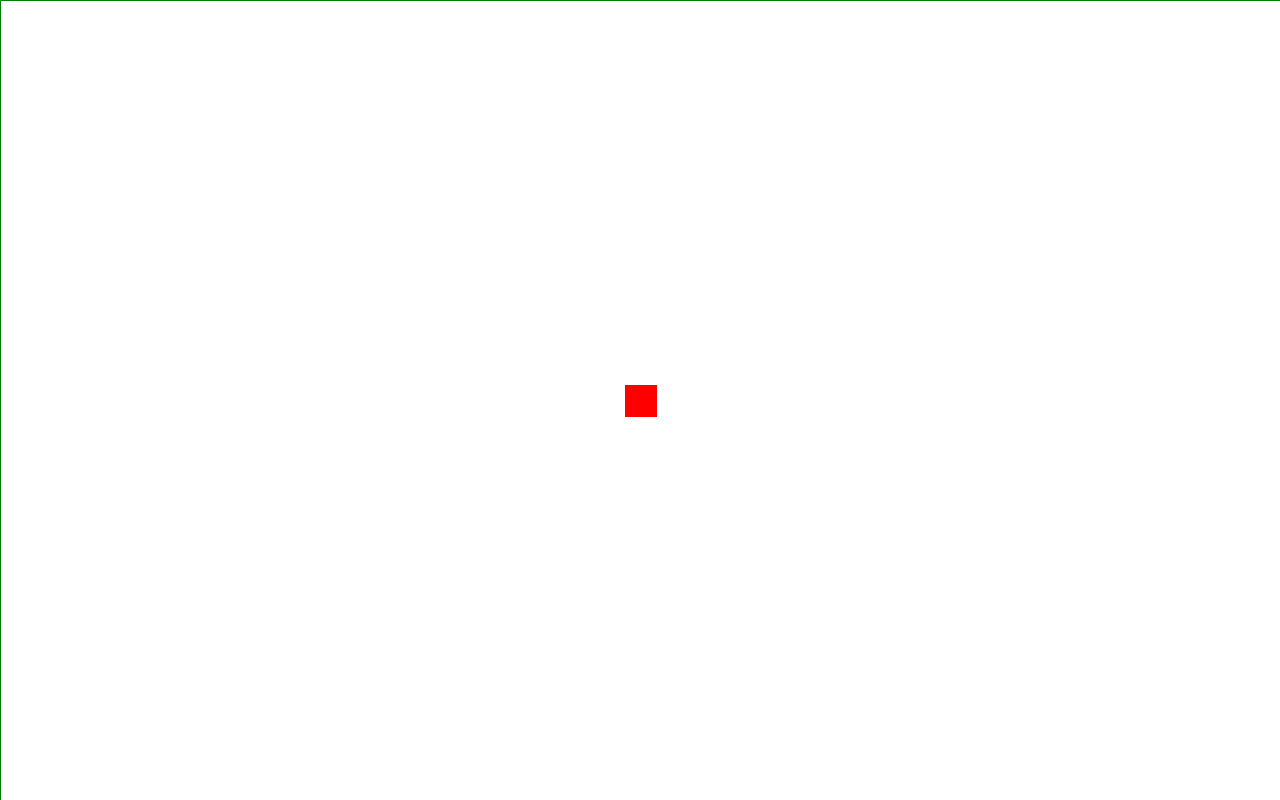
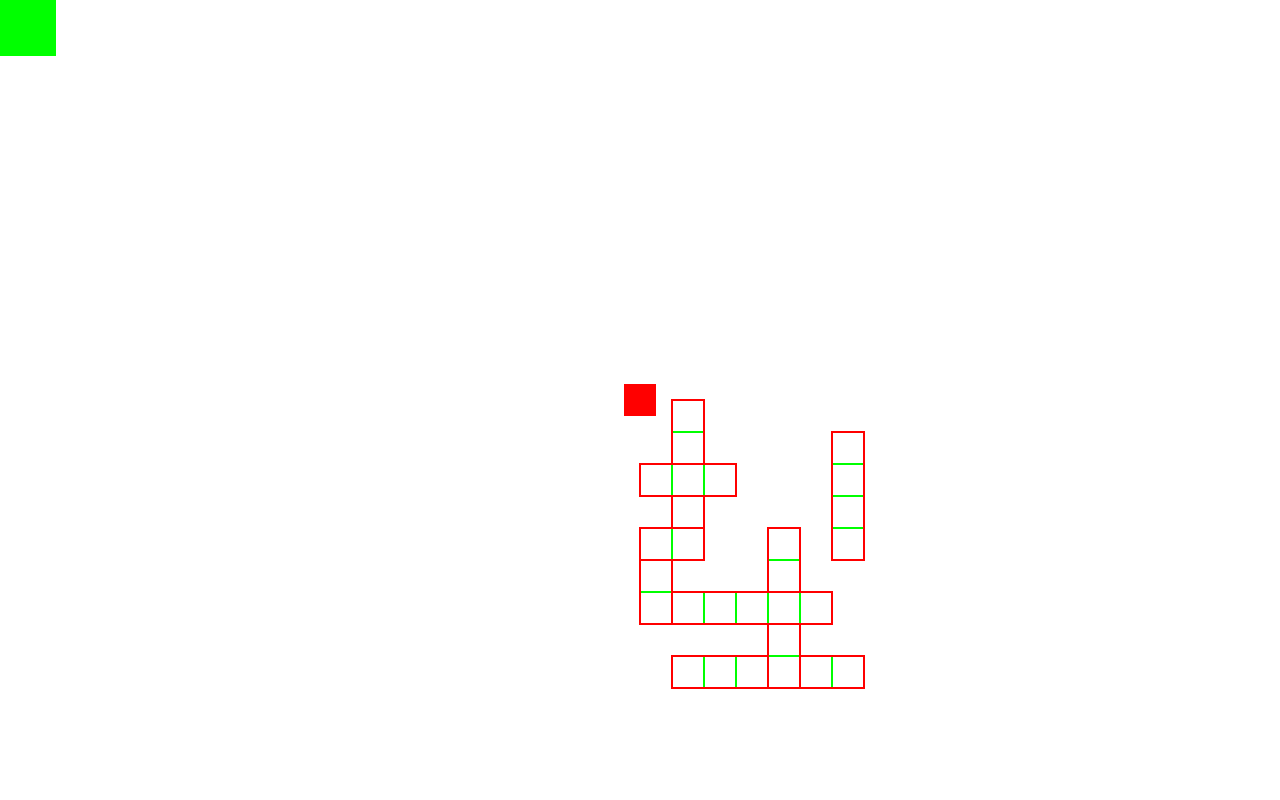
Before and after one commit to edlessz/sbu-game, a website built with Vite: page index.html in a window 1280 px wide. Built offline with nearby package versions, Linux system fonts and the light colour scheme.

Commit message:
feat: collision testing

```diff
--- a/src/engine/Component.ts
+++ b/src/engine/Component.ts
@@ -4,6 +4,7 @@ import type Scene from "./Scene";
 
 abstract class Component {
   public gameObject: GameObject | null = null;
+  public setup?(): void;
   public update?(deltaTime: number): void;
   public render?(g: CanvasRenderingContext2D): void;
 
--- a/src/engine/Game.ts
+++ b/src/engine/Game.ts
@@ -1,9 +1,14 @@
 import type Camera from "./components/Camera";
+import Mouse from "./Input/Mouse";
 import type Scene from "./Scene";
 
 class Game {
   private viewport: HTMLCanvasElement | null = null;
   private context: CanvasRenderingContext2D | null = null;
+
+  public readonly Input = {
+    Mouse: new Mouse(),
+  } as const;
 
   public resizeViewport(): void {
     if (!this.viewport || !this.context) return;
@@ -22,8 +27,10 @@ class Game {
     this.viewport.height = height * dpr;
   }
   public setViewport(viewport: HTMLCanvasElement | null) {
+    this.Input.Mouse.destroy();
     this.viewport = viewport;
     this.context = this.viewport?.getContext("2d") || null;
+    if (this.viewport) this.Input.Mouse.initialize(this.viewport);
   }
   public getViewport(): HTMLCanvasElement | null {
     return this.viewport;
@@ -45,6 +52,8 @@ class Game {
 
   private lastTime: number = performance.now();
   public start(): void {
+    this.scene?.setup();
+
     this.lastTime = performance.now();
     requestAnimationFrame(this.loop.bind(this));
   }
@@ -62,6 +71,7 @@ class Game {
     this.scene.update(deltaTime);
 
     const ctx = this.context;
+    ctx.resetTransform();
     ctx.clearRect(0, 0, ctx.canvas.width, ctx.canvas.height);
     if (this.activeCamera) {
       ctx.save();
--- a/src/engine/GameObject.ts
+++ b/src/engine/GameObject.ts
@@ -19,6 +19,7 @@ class GameObject {
     this.components.push(component);
     return component;
   }
+
   public getComponent<T extends Component>(
     ComponentType: new () => T
   ): T | null {
@@ -27,6 +28,9 @@ class GameObject {
     );
   }
 
+  public setup(): void {
+    for (const component of this.components) component.setup?.();
+  }
   public update(deltaTime: number): void {
     for (const component of this.components) component.update?.(deltaTime);
   }
--- /dev/null
+++ b/src/engine/Input/Mouse.ts
@@ -0,0 +1,26 @@
+import type { Vector2 } from "../types";
+
+class Mouse {
+  private viewportRef: HTMLCanvasElement | null = null;
+
+  public position: Vector2 = { x: 0, y: 0 };
+
+  private onMouseMove = (event: MouseEvent) => {
+    this.position.x = event.clientX;
+    this.position.y = event.clientY;
+  };
+  private onMouseMoveEvent = this.onMouseMove.bind(this);
+
+  public initialize(viewportRef: HTMLCanvasElement): void {
+    this.viewportRef = viewportRef;
+    this.viewportRef.addEventListener("mousemove", this.onMouseMoveEvent);
+  }
+  public destroy(): void {
+    if (!this.viewportRef) return;
+
+    this.viewportRef.removeEventListener("mousemove", this.onMouseMoveEvent);
+    this.viewportRef = null;
+  }
+}
+
+export default Mouse;
--- /dev/null
+++ b/src/engine/Input/index.ts
@@ -0,0 +1 @@
+export * from "./Mouse";
--- a/src/engine/Scene.ts
+++ b/src/engine/Scene.ts
@@ -8,6 +8,9 @@ class Scene {
 
   public activeCamera: Camera | null = null;
 
+  public setup(): void {
+    for (const obj of this.gameObjects) obj.setup();
+  }
   public update(deltaTime: number): void {
     for (const obj of this.gameObjects) obj.update(deltaTime);
   }
@@ -17,9 +20,10 @@ class Scene {
     );
     for (const obj of sortedGameObjects) obj.render(g);
   }
-  public addGameObject(gameObject: GameObject): void {
-    this.gameObjects.push(gameObject);
-    gameObject.scene = this;
+
+  public addGameObject(...gameObjects: GameObject[]): void {
+    this.gameObjects.push(...gameObjects);
+    for (const gameObject of gameObjects) gameObject.scene = this;
   }
   public removeGameObject(gameObject: GameObject): void {
     this.gameObjects = this.gameObjects.filter((obj) => obj !== gameObject);
--- a/src/engine/components/Camera.ts
+++ b/src/engine/components/Camera.ts
@@ -1,9 +1,10 @@
 import Component from "../Component";
+import type { Vector2 } from "../types";
 
 class Camera extends Component {
   public ppu: number = 32;
 
-  getTransform(): (ctx: CanvasRenderingContext2D) => void {
+  public getTransform(): (ctx: CanvasRenderingContext2D) => void {
     if (!this.gameObject)
       throw new Error("Camera must be attached to a GameObject");
 
@@ -22,6 +23,21 @@ class Camera extends Component {
       ctx.translate(-centerX, -centerY);
     };
   }
+
+  public screenToWorld(screenPos: Vector2): Vector2 {
+    const viewport = this.game?.getViewport();
+    if (!viewport)
+      throw new Error("Game must have a viewport to convert screen to world");
+
+    return {
+      x:
+        (screenPos.x - viewport.width / 2) / this.ppu +
+        (this.gameObject?.position.x ?? 0),
+      y:
+        (screenPos.y - viewport.height / 2) / this.ppu +
+        (this.gameObject?.position.y ?? 0),
+    };
+  }
 }
 
 export default Camera;
--- a/src/engine/components/Test.ts
+++ /dev/null
@@ -1,12 +0,0 @@
-import Camera from "./Camera";
-
-class Test extends Camera {
-  public render(g: CanvasRenderingContext2D): void {
-    if (!this.gameObject) return;
-    const { x, y } = this.gameObject.position;
-    g.fillStyle = "red";
-    g.fillRect(x - 0.5, y - 0.5, 1, 1);
-  }
-}
-
-export default Test;
--- /dev/null
+++ b/src/engine/components/TileMapCollider.ts
@@ -0,0 +1,128 @@
+import Component from "../Component";
+import type { Vector2 } from "../types";
+
+interface Rectangle {
+  x: number;
+  y: number;
+  width: number;
+  height: number;
+}
+
+class TileMapCollider extends Component {
+  private solids: Record<string, boolean> = {};
+  private solidRectangles: Rectangle[] = [];
+
+  private encodeAddress(x: number, y: number): string {
+    return `${x},${y}`;
+  }
+  private decodeAddress(address: string): Vector2 {
+    const [x, y] = address.split(",").map(Number);
+    return { x, y };
+  }
+  public loadData(data: Map<number[], boolean>): void {
+    this.solids = Object.fromEntries(
+      Array.from(data.entries())
+        .filter(([pos, _]) => pos.length === 2)
+        .map(([pos, solid]) => [this.encodeAddress(pos[0], pos[1]), solid])
+    );
+    this.generateRectangles();
+  }
+  public generateRectangles(): void {
+    const rectangles: Rectangle[] = [];
+    const visited: Record<string, boolean> = {};
+
+    const isSolid = (x: number, y: number): boolean =>
+      this.solids[this.encodeAddress(x, y)] ?? false;
+    const markVisited = (x: number, y: number): void => {
+      visited[this.encodeAddress(x, y)] = true;
+    };
+    const isVisited = (x: number, y: number): boolean =>
+      visited[this.encodeAddress(x, y)] ?? false;
+
+    Object.keys(this.solids).forEach((address) => {
+      const { x: startX, y: startY } = this.decodeAddress(address);
+      if (!isSolid(startX, startY) || isVisited(startX, startY)) return;
+
+      let width = 1;
+      let height = 1;
+
+      // Expand width
+      while (
+        isSolid(startX + width, startY) &&
+        !isVisited(startX + width, startY)
+      ) {
+        width++;
+      }
+
+      // Expand height
+      let canExpandHeight = true;
+      while (canExpandHeight) {
+        for (let x = 0; x < width; x++) {
+          if (
+            !isSolid(startX + x, startY + height) ||
+            isVisited(startX + x, startY + height)
+          ) {
+            canExpandHeight = false;
+            break;
+          }
+        }
+        if (canExpandHeight) height++;
+      }
+
+      // Mark all tiles in the rectangle as visited
+      for (let x = 0; x < width; x++)
+        for (let y = 0; y < height; y++) markVisited(startX + x, startY + y);
+
+      rectangles.push({ x: startX, y: startY, width, height });
+    });
+
+    this.solidRectangles = rectangles;
+  }
+
+  public debugRender = false;
+  public render(g: CanvasRenderingContext2D): void {
+    if (!this.debugRender) return;
+
+    // Draw individual tiles
+    g.strokeStyle = "#0f0";
+    g.lineWidth = 2 / (this.game?.activeCamera?.ppu ?? 2);
+    Object.entries(this.solids).forEach(([address, solid]) => {
+      if (!solid) return;
+
+      const gameObjectPosition = this.gameObject?.position ?? { x: 0, y: 0 };
+      const { x: localX, y: localY } = this.decodeAddress(address);
+      const x = localX + gameObjectPosition.x;
+      const y = localY + gameObjectPosition.y;
+      g.strokeRect(x, y, 1, 1);
+    });
+
+    // Draw optimized rectangles
+    g.strokeStyle = "#f00";
+    g.lineWidth = 2 / (this.game?.activeCamera?.ppu ?? 2);
+    for (const rect of this.solidRectangles) {
+      const gameObjectPosition = this.gameObject?.position ?? { x: 0, y: 0 };
+      const x = rect.x + gameObjectPosition.x;
+      const y = rect.y + gameObjectPosition.y;
+      g.strokeRect(x, y, rect.width, rect.height);
+    }
+  }
+
+  public AABB(other: Rectangle): boolean {
+    for (const rect of this.solidRectangles) {
+      const gameObjectPosition = this.gameObject?.position ?? { x: 0, y: 0 };
+      const rectX = rect.x + gameObjectPosition.x;
+      const rectY = rect.y + gameObjectPosition.y;
+
+      if (
+        other.x < rectX + rect.width &&
+        other.x + other.width > rectX &&
+        other.y < rectY + rect.height &&
+        other.y + other.height > rectY
+      )
+        return true; // Collision detected
+    }
+    return false; // No collision
+  }
+}
+
+export default TileMapCollider;
--- a/src/main.ts
+++ b/src/main.ts
@@ -1,28 +1,88 @@
 import Camera from "./engine/components/Camera";
-import Test from "./engine/components/Test";
+import TileMapCollider from "./engine/components/TileMapCollider";
 import Game from "./engine/Game";
 import GameObject from "./engine/GameObject";
 import Scene from "./engine/Scene";
+import ColorBox from "./scripts/ColorBox";
+import FollowMouse from "./scripts/FollowMouse";
 import "./style.css";
 
 const viewport = document.querySelector<HTMLCanvasElement>("#viewport");
 
 const game = new Game();
-
 const scene = new Scene();
 
 const camera = new GameObject();
 const cameraComponent = camera.addComponent(Camera);
 scene.activeCamera = cameraComponent;
+scene.addGameObject(camera);
 
-const testBox = new GameObject();
-testBox.addComponent(Test);
+const red = new GameObject();
+red.addComponent(ColorBox);
+scene.addGameObject(red);
 
-scene.addGameObject(camera);
-scene.addGameObject(testBox);
+const tileMap = new GameObject();
+const tileMapCollider = tileMap.addComponent(TileMapCollider);
+tileMapCollider.debugRender = true;
+tileMapCollider.loadData(
+  new Map([
+    [[0, 2], true],
+    [[1, 2], true],
+    [[2, 2], true],
+
+    [[0, 4], true],
+    [[0, 5], true],
+    [[0, 6], true],
+    [[1, 6], true],
+    [[2, 6], true],
+    [[3, 6], true],
+    [[4, 6], true],
+    [[5, 6], true],
+
+    [[4, 4], true],
+    [[4, 5], true],
+    [[4, 6], true],
+    [[4, 7], true],
+    [[4, 8], true],
+
+    [[1, 8], true],
+    [[2, 8], true],
+    [[3, 8], true],
+    [[4, 8], true],
+    [[5, 8], true],
+    [[6, 8], true],
+
+    [[6, 1], true],
+    [[6, 2], true],
+    [[6, 3], true],
+    [[6, 4], true],
+
+    [[1, 0], true],
+    [[1, 1], true],
+    [[1, 3], true],
+    [[1, 4], true],
+  ])
+);
+scene.addGameObject(tileMap);
+
+const mouseBox = new GameObject();
+mouseBox.scale.x = 3.5;
+mouseBox.scale.y = 3.5;
+mouseBox.position.x = -5;
+const mouseBoxColorBox = mouseBox.addComponent(ColorBox);
+mouseBox.addComponent(FollowMouse);
+scene.addGameObject(mouseBox);
+
 game.setScene(scene);
 game.setViewport(viewport);
-
 game.start();
 
-console.log(game);
+window.setInterval(() => {
+  const colliding = tileMapCollider.AABB({
+    x: mouseBox.position.x - mouseBox.scale.x / 2,
+    y: mouseBox.position.y - mouseBox.scale.y / 2,
+    width: mouseBox.scale.x,
+    height: mouseBox.scale.y,
+  });
+  mouseBoxColorBox.color = colliding ? "#00f" : "#0f0";
+}, 1000 / 60);
--- /dev/null
+++ b/src/scripts/ColorBox.ts
@@ -0,0 +1,19 @@
+import Component from "../engine/Component";
+
+class ColorBox extends Component {
+  public color: string = "red";
+
+  public render(g: CanvasRenderingContext2D): void {
+    if (!this.gameObject) return;
+    const { x, y } = this.gameObject.position;
+    g.fillStyle = this.color;
+    g.fillRect(
+      x - this.gameObject.scale.x / 2,
+      y - this.gameObject.scale.y / 2,
+      this.gameObject.scale.x,
+      this.gameObject.scale.y
+    );
+  }
+}
+
+export default ColorBox;
--- /dev/null
+++ b/src/scripts/FollowMouse.ts
@@ -0,0 +1,24 @@
+import Component from "../engine/Component";
+import type Mouse from "../engine/Input/Mouse";
+
+class FollowMouse extends Component {
+  private mouse: Mouse | null = null;
+
+  public setup(): void {
+    this.mouse = this.game?.Input.Mouse ?? null;
+  }
+
+  public update(deltaTime: number): void {
+    if (!this.mouse || !this.gameObject || !this.game?.activeCamera) return;
+
+    const { x, y } = this.game?.activeCamera?.screenToWorld(
+      this.mouse.position
+    );
+    this.gameObject.position.x = x;
+    this.gameObject.position.y = y;
+
+    void deltaTime;
+  }
+}
+
+export default FollowMouse;
--- a/src/style.css
+++ b/src/style.css
@@ -4,6 +4,4 @@
   left: 0;
   width: 100vw;
   height: 100vh;
-
-  border: 1px solid green;
 }
```
